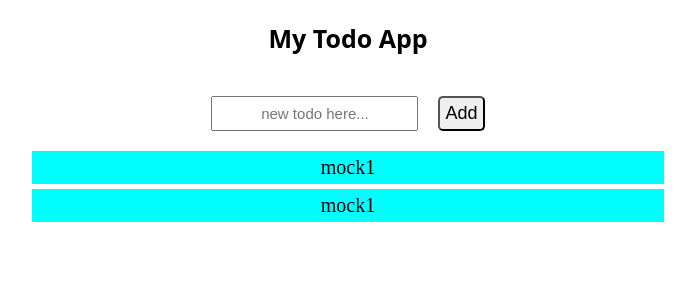
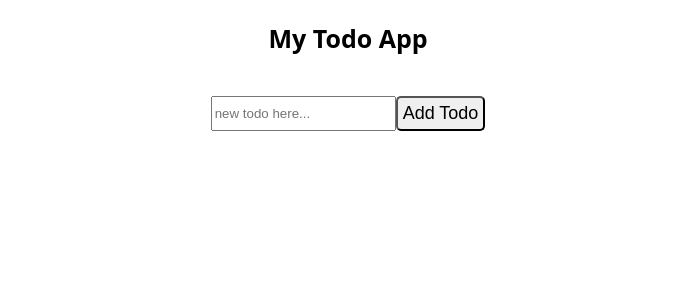
Before and after one commit to great-timofey/todo-app, a React (Create React App) app: page / in a window 1280 px wide. Shown: the top 300 px of the page, without its empty margins (292-987 px from the left). Built offline with nearby package versions, Linux system fonts and the light colour scheme.

Commit message:
implemented adding todos

```diff
--- a/src/AC/increment.js
+++ /dev/null
@@ -1,5 +0,0 @@
-export function increment() {
-  return {
-    type: 'INCREMENT'
-  }
-};
--- /dev/null
+++ b/src/AC/index.js
@@ -0,0 +1,22 @@
+let nextId = 0;
+export const addTodo = text => {
+  return {
+    type: 'ADD_TODO',
+    id: nextId++,
+    text
+  }
+};
+
+export const removeTodo = id => {
+  return {
+    type: 'REMOVE_TODO',
+    id
+  }
+};
+
+export const toggleTodo = id => {
+  return {
+    type: 'TOGGLE_TODO',
+    id
+  }
+};
--- a/src/components/AddTodo.js
+++ b/src/components/AddTodo.js
@@ -1,6 +1,8 @@
 import React, { Component } from 'react';
 import styled, { css } from 'styled-components';
 import Button from './Button';
+import { addTodo } from '../AC';
+import { connect } from 'react-redux';
 
 const AddTodoContainer = styled.div`
   padding: 20px
@@ -14,13 +16,26 @@ const Input = styled.input`
   text-align: center
 `;
 
-export default class AddTodo extends Component {
-  render() {
-    return (
-      <AddTodoContainer>
-        <Input placeholder='new todo here...' />
-        <Button text='Add' />
-      </AddTodoContainer>
-    )
-  }
-}
+const AddTodo = ({ dispatch }) => {
+  let input;
+
+  return (
+    <AddTodoContainer>
+      <input
+        placeholder='new todo here...'
+        ref={node => input = node}
+      />
+      <Button
+        text='Add Todo'
+        onClick={() => {
+            if (!input.value.trim()) { return; }
+            dispatch(addTodo(input.value));
+            input.value = '';
+          }
+        }
+      />
+    </AddTodoContainer>
+  )
+};
+
+export default connect()(AddTodo);
--- a/src/components/Button.js
+++ b/src/components/Button.js
@@ -15,6 +15,6 @@ const Button = styled.button`
   }
 `
 
-export default ({ text }) => {
-  return <Button>{text}</Button>
+export default ({ text, onClick }) => {
+  return <Button onClick={onClick}>{text}</Button>
 }
--- a/src/components/Todo.js
+++ b/src/components/Todo.js
@@ -1,13 +1,29 @@
 import React, { Component } from 'react';
 import styled, { css } from 'styled-components';
+import Button from './Button';
+import { connect } from 'react-redux';
 
-const Item = styled.li`
+const ItemContainer = styled.li`
   background-color: cyan
   padding: 5px
   text-align: center
   margin-bottom: 5px
 `;
 
-export default ({ name }) => {
-  return <Item>{name}</Item>;
-}
+const Item = ({ text, key, dispatch }) => {
+  return (
+    <ItemContainer>
+      {text}
+      <Button
+        onClick={() => {
+            dispatch(this.props.addTodo(key));
+          }
+        }
+      >
+        Remove Todo
+      </Button>
+    </ItemContainer>
+  )
+};
+
+export default connect()(Item);
--- a/src/components/TodoList.js
+++ b/src/components/TodoList.js
@@ -1,6 +1,8 @@
 import React, { Component } from 'react';
 import styled, { css } from 'styled-components';
 import Todo from './Todo';
+import { removeTodo } from '../AC';
+import { connect } from 'react-redux';
 
 const List = styled.ul`
   list-style: none
@@ -10,13 +12,21 @@ const List = styled.ul`
   font-size: 20px
 `;
 
-export default class TodoList extends Component {
-  render() {
-    return (
-      <List>
-        <Todo name='mock1' />
-        <Todo name='mock1' />
-      </List>
-    )
-  }
+const TodoList = ({ todos }) => {
+  return (
+    <List>
+      {
+        todos.map(( todo, key ) =>
+          <Todo
+            key={key}
+            text={todo.text}
+          />
+        )
+      }
+    </List>
+  )
 }
+
+export default connect((state) => ({
+  todos: state.todos
+}), { removeTodo }) (TodoList);
--- a/src/reducers/counterReducer.js
+++ /dev/null
@@ -1,10 +0,0 @@
-export default (count = 0, action) => {
-  switch (action.type) {
-    case 'INCREMENT':
-      return count + 1;
-    case 'DECREMENT':
-      return count - 1;
-    default:
-      return count;
-  }
-}
--- a/src/reducers/index.js
+++ b/src/reducers/index.js
@@ -1,6 +1,6 @@
 import { combineReducers } from 'redux';
-import counterReducer from './counterReducer';
+import todos from './todos';
 
 export default combineReducers({
-  count: counterReducer,
+  todos
 });
--- /dev/null
+++ b/src/reducers/todos.js
@@ -0,0 +1,19 @@
+export default (state = [], action) => {
+  switch (action.type) {
+    case 'ADD_TODO':
+      return [
+        ...state,
+        {
+          id: action.id,
+          text: action.text
+        }
+      ];
+    case 'REMOVE_TODO':
+      return [
+        ...state.slice(0, action.index),
+        ...state.slice(action.index + 1, state.length)
+      ];
+    default:
+      return state;
+  }
+}
```
